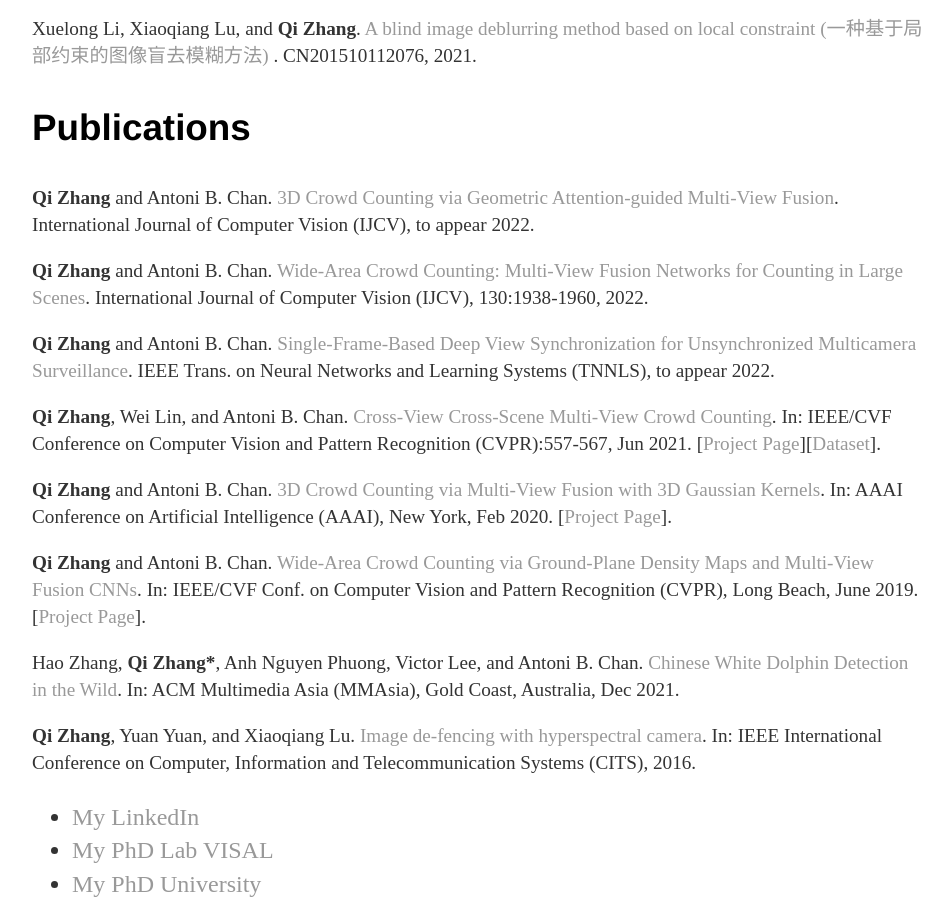
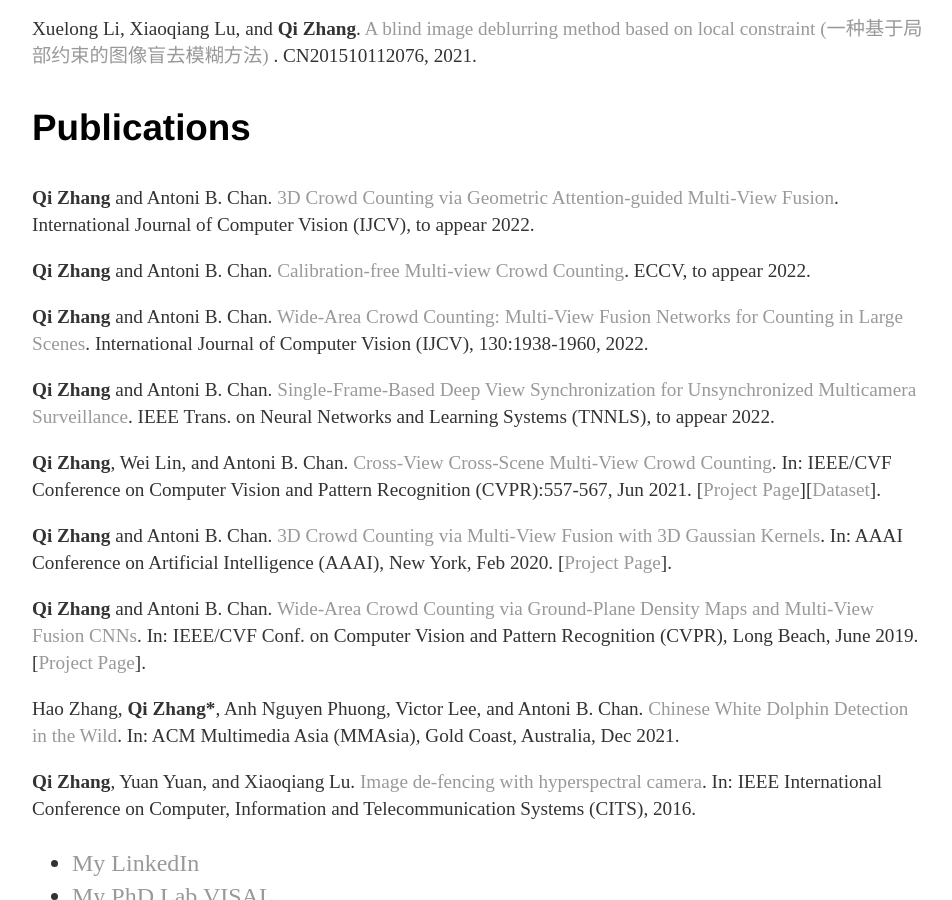
Before and after one commit to zqyq/zqyq.github.io, a Jekyll site: the page built from about/index.html, in a window 1280 px wide and 900 px high, scrolled down 1275 px. Shown: the whole window, without its empty margins (160-1112 px from the left). Built offline with Jekyll 4.4.1, drawn with Linux system fonts in a browser that asks for light colours.

Commit message:
Update index.html

```diff
--- a/about/index.html
+++ b/about/index.html
@@ -61,6 +61,12 @@ title: About Qi ZHANG
 				  3D Crowd Counting via Geometric Attention-guided Multi-View Fusion</a>.
 				 International Journal of Computer Vision (IJCV), to appear 2022.
 			</p>
+			<p><strong>Qi Zhang</strong> and Antoni B. Chan.
+				<a>
+				  Calibration-free Multi-view Crowd Counting</a>.
+				 ECCV, to appear 2022.
+			</p>
+
 		      <p><strong>Qi Zhang </strong>and Antoni B. Chan.
 				<a href='https://link.springer.com/article/10.1007/s11263-022-01626-4'>Wide-Area Crowd Counting: Multi-View Fusion Networks for Counting in Large Scenes</a>.
 				International Journal of Computer Vision (IJCV), 130:1938-1960, 2022.
```
